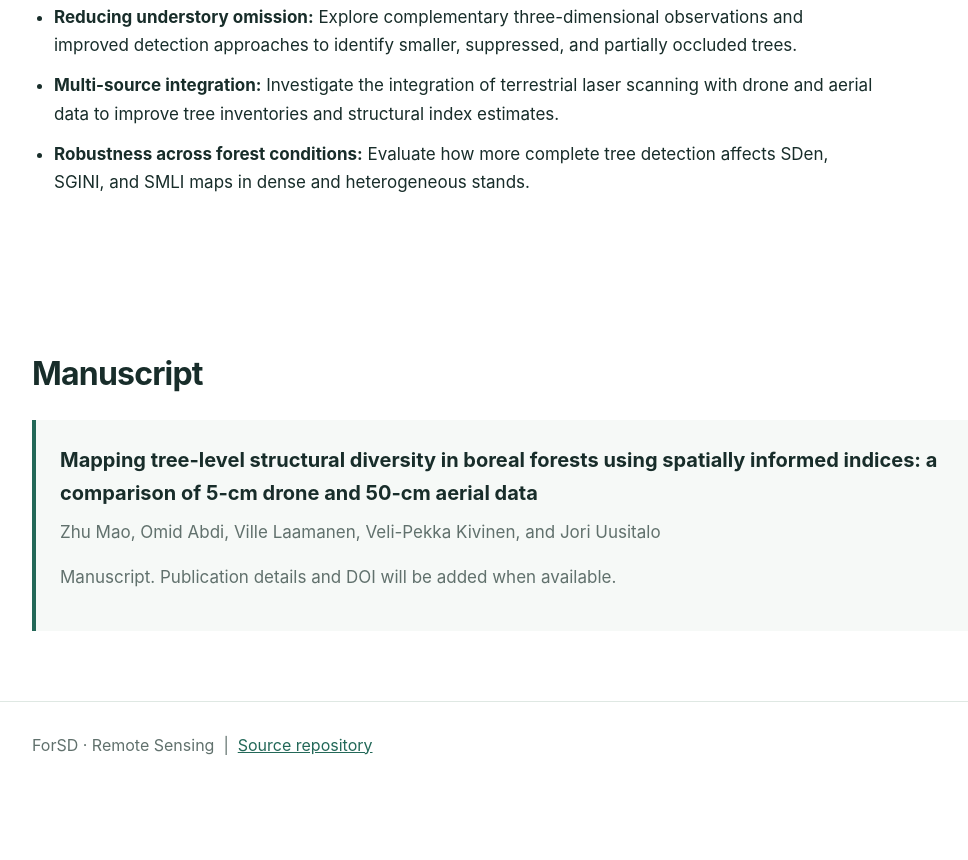
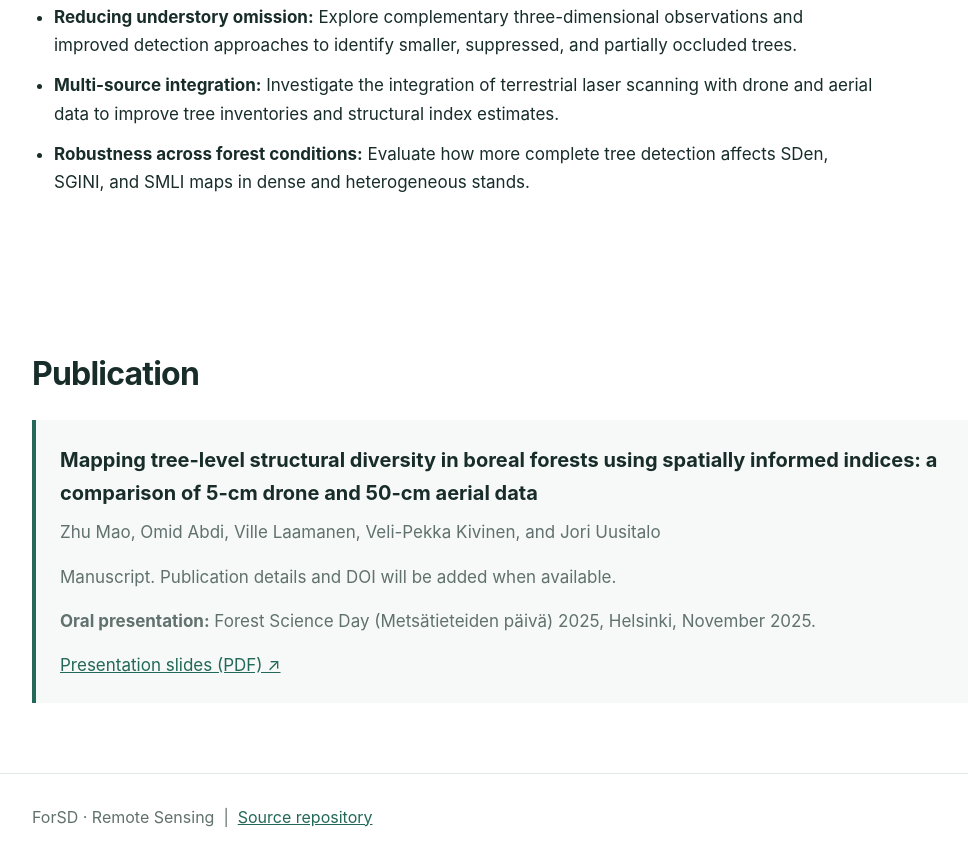
Before and after one commit to zmaomia/ForSD-remote-sensing, a plain HTML site: page index.html in a window 1280 px wide. Shown: the part 3610-4470 px from the top of the page, without its empty margins (92-1060 px from the left). Before the commit the page ends 4398 px from the top, so only its background shows below. Drawn offline with Linux system fonts and the light colour scheme.

Commit message:
Update index.html

```diff
--- a/index.html
+++ b/index.html
@@ -184,11 +184,15 @@
 
     <section id="publication">
       <div class="wrap">
-        <h2>Manuscript</h2>
+        <h2>Publication</h2>
         <div class="paper">
           <h3>Mapping tree-level structural diversity in boreal forests using spatially informed indices: a comparison of 5-cm drone and 50-cm aerial data</h3>
           <p>Zhu Mao, Omid Abdi, Ville Laamanen, Veli-Pekka Kivinen, and Jori Uusitalo</p>
           <p>Manuscript. Publication details and DOI will be added when available.</p>
+          <p><strong>Oral presentation:</strong> Forest Science Day (Metsätieteiden päivä) 2025, Helsinki, November 2025.</p>
+          <div class="paper-links">
+            <a href="assets/figures/Forestscience2025-ZHU%20MAO.pdf" target="_blank" rel="noopener noreferrer">Presentation slides (PDF) ↗</a>
+          </div>
         </div>
       </div>
     </section>
```
